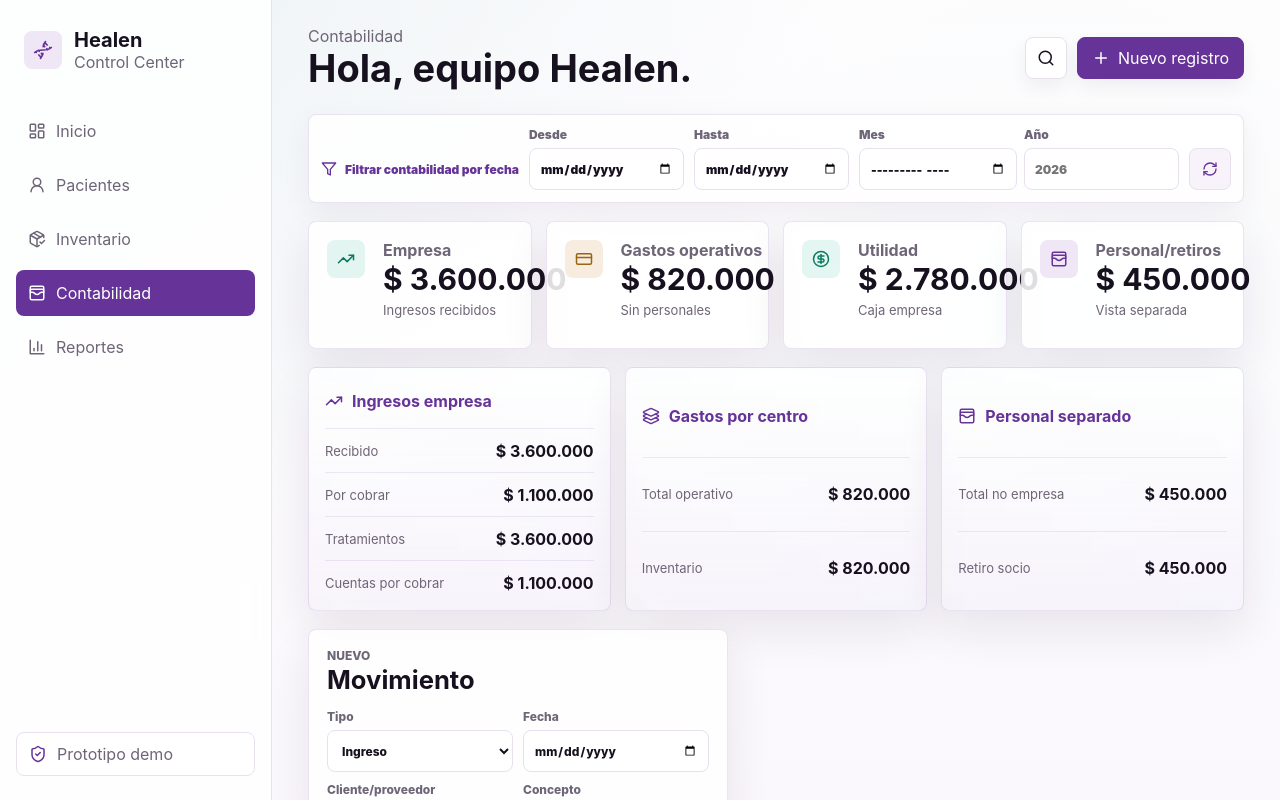
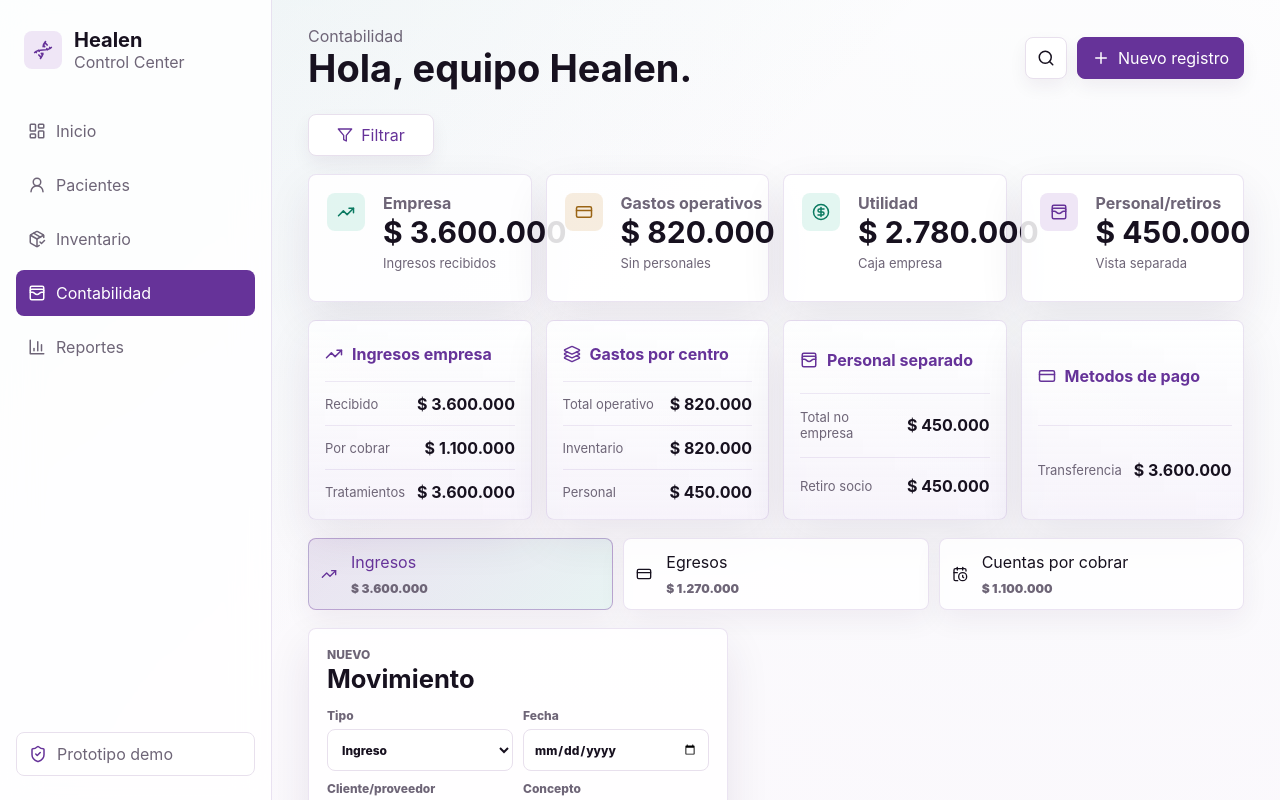
Before and after one commit to silvanasolvers/dashboard-healen-fase2, a React (Vite) app: page / in a window 1280 px wide. Both pictures are taken after a click on the button "Contabilidad". Shown: the top 800 px of the page. Built offline with nearby package versions, Linux system fonts and the light colour scheme.

Commit message:
feat: organize accounting tabs

```diff
--- a/src/App.tsx
+++ b/src/App.tsx
@@ -37,6 +37,7 @@ type PatientStatus = 'Activo' | 'Por finalizar' | 'Finalizado';
 type InventoryStatus = 'Disponible' | 'Bajo stock' | 'Agotado' | 'Proximo a vencer';
 type MovementScope = 'Empresa' | 'Personal' | 'Retiro socio' | 'Reembolso';
 type MovementKind = 'Ingreso' | 'Gasto';
+type AccountingTab = 'ingresos' | 'egresos' | 'cobrar';
 
 interface DateFilter {
   from: string;
@@ -293,6 +294,16 @@ function matchesTreatmentFilter(patient: Patient, filter: DateFilter) {
   return matchesDateFilter(patient.startDate, filter) || matchesDateFilter(patient.endDate, filter);
 }
 
+function isReceivable(movement: FinanceMovement) {
+  return (
+    movement.kind === 'Ingreso' &&
+    (movement.status === 'Pendiente' ||
+      movement.status === 'Vencido' ||
+      movement.paymentMethod === 'Pendiente' ||
+      movement.category.toLowerCase().includes('cobrar'))
+  );
+}
+
 function sumBy<T>(items: T[], key: (item: T) => string, value: (item: T) => number) {
   return items.reduce<Record<string, number>>((acc, item) => {
     const group = key(item);
@@ -495,7 +506,9 @@ export function App() {
     event.preventDefault();
     const form = new FormData(event.currentTarget);
     const kind = String(form.get('kind') || 'Ingreso') as MovementKind;
-    const status = kind === 'Ingreso' ? 'Recibido' : 'Pagado';
+    const paymentMethod = String(form.get('paymentMethod') || 'Transferencia');
+    let status = String(form.get('status') || (kind === 'Ingreso' ? 'Recibido' : 'Pagado')) as FinanceMovement['status'];
+    if (kind === 'Ingreso' && paymentMethod === 'Pendiente') status = 'Pendiente';
     const attachmentFile = form.get('attachment');
     const hasAttachment = attachmentFile instanceof File && attachmentFile.size > 0;
     const newMovement: FinanceMovement = {
@@ -506,7 +519,7 @@ export function App() {
       concept: String(form.get('concept') || 'Movimiento'),
       category: String(form.get('category') || 'General'),
       value: Number(form.get('value')) || 0,
-      paymentMethod: String(form.get('paymentMethod') || 'Transferencia'),
+      paymentMethod,
       costCenter: String(form.get('costCenter') || 'Operacion'),
       scope: String(form.get('scope') || 'Empresa') as MovementScope,
       status,
@@ -882,6 +895,33 @@ function PeriodFilter({
   );
 }
 
+function CollapsiblePeriodFilter({
+  filter,
+  onChange,
+  label,
+  open,
+  onToggle,
+}: {
+  filter: DateFilter;
+  onChange: (filter: DateFilter) => void;
+  label: string;
+  open: boolean;
+  onToggle: () => void;
+}) {
+  const active = hasDateFilter(filter);
+
+  return (
+    <div className="filter-shell">
+      <button className={`secondary-action filter-toggle ${active ? 'active' : ''}`} onClick={onToggle} type="button">
+        <Filter size={16} />
+        Filtrar
+        {active && <span>Activo</span>}
+      </button>
+      {open && <PeriodFilter filter={filter} onChange={onChange} label={label} />}
+    </div>
+  );
+}
+
 function PatientsView({
   patients,
   patientSearch,
@@ -1119,39 +1159,75 @@ function AccountingView({
   addMovement: (event: FormEvent<HTMLFormElement>) => void;
 }) {
   const [selectedSupport, setSelectedSupport] = useState<FinanceMovement | null>(null);
-  const companyMovements = finance.filter((movement) => movement.scope === 'Empresa');
-  const companyIncome = companyMovements
-    .filter((movement) => movement.kind === 'Ingreso' && movement.status !== 'Pendiente')
+  const [activeTab, setActiveTab] = useState<AccountingTab>('ingresos');
+  const [filterOpen, setFilterOpen] = useState(false);
+  const incomeMovements = finance.filter(
+    (movement) => movement.kind === 'Ingreso' && movement.scope === 'Empresa' && !isReceivable(movement),
+  );
+  const receivableMovements = finance.filter(isReceivable);
+  const expenseMovements = finance.filter((movement) => movement.kind === 'Gasto');
+  const companyIncome = incomeMovements.reduce((total, movement) => total + movement.value, 0);
+  const pendingIncome = receivableMovements.reduce((total, movement) => total + movement.value, 0);
+  const companyExpenses = expenseMovements
+    .filter((movement) => movement.scope === 'Empresa')
     .reduce((total, movement) => total + movement.value, 0);
-  const pendingIncome = companyMovements
-    .filter((movement) => movement.kind === 'Ingreso' && movement.status === 'Pendiente')
-    .reduce((total, movement) => total + movement.value, 0);
-  const companyExpenses = companyMovements
-    .filter((movement) => movement.kind === 'Gasto')
-    .reduce((total, movement) => total + movement.value, 0);
-  const personalOut = finance
+  const personalOut = expenseMovements
     .filter((movement) => movement.scope !== 'Empresa')
     .reduce((total, movement) => total + movement.value, 0);
   const netProfit = companyIncome - companyExpenses;
   const incomeByCategory = sumBy(
-    finance.filter((movement) => movement.kind === 'Ingreso'),
+    incomeMovements,
     (movement) => movement.category,
     (movement) => movement.value,
   );
   const expensesByCenter = sumBy(
-    finance.filter((movement) => movement.kind === 'Gasto' && movement.scope === 'Empresa'),
+    expenseMovements,
     (movement) => movement.costCenter,
     (movement) => movement.value,
   );
   const personalByScope = sumBy(
-    finance.filter((movement) => movement.scope !== 'Empresa'),
+    expenseMovements.filter((movement) => movement.scope !== 'Empresa'),
     (movement) => movement.scope,
     (movement) => movement.value,
   );
+  const activeMovements =
+    activeTab === 'ingresos' ? incomeMovements : activeTab === 'egresos' ? expenseMovements : receivableMovements;
+  const activeTotal = activeMovements.reduce((total, movement) => total + movement.value, 0);
+  const activeMeta = {
+    ingresos: {
+      eyebrow: 'Ingresos',
+      title: 'Ingresos recibidos',
+      badge: `${incomeMovements.length} registros`,
+      empty: 'No hay ingresos recibidos en este periodo.',
+    },
+    egresos: {
+      eyebrow: 'Egresos',
+      title: 'Egresos y retiros',
+      badge: `${expenseMovements.length} registros`,
+      empty: 'No hay egresos en este periodo.',
+    },
+    cobrar: {
+      eyebrow: 'Cuentas por cobrar',
+      title: 'Cartera pendiente',
+      badge: `${receivableMovements.length} pendientes`,
+      empty: 'No hay cuentas por cobrar en este periodo.',
+    },
+  }[activeTab];
+  const paymentByMethod = sumBy(
+    activeMovements,
+    (movement) => movement.paymentMethod,
+    (movement) => movement.value,
+  );
 
   return (
     <div className="content-stack">
-      <PeriodFilter filter={financeFilter} onChange={setFinanceFilter} label="Filtrar contabilidad por fecha" />
+      <CollapsiblePeriodFilter
+        filter={financeFilter}
+        onChange={setFinanceFilter}
+        label="Calendario de busqueda"
+        open={filterOpen}
+        onToggle={() => setFilterOpen((current) => !current)}
+      />
       <section className="stats-grid">
         <StatCard label="Empresa" value={formatCurrency(companyIncome)} helper="Ingresos recibidos" icon={TrendingUp} tone="success" />
         <StatCard label="Gastos operativos" value={formatCurrency(companyExpenses)} helper="Sin personales" icon={CreditCard} tone="warning" />
@@ -1191,7 +1267,56 @@ function AccountingView({
             <DetailLine key={scope} label={scope} value={formatCurrency(value)} />
           ))}
         </article>
+        <article className="detail-card payment-methods-card">
+          <div className="detail-card-title">
+            <CreditCard size={18} />
+            <strong>Metodos de pago</strong>
+          </div>
+          {Object.keys(paymentByMethod).length > 0 ? (
+            Object.entries(paymentByMethod).map(([method, value]) => (
+              <DetailLine key={method} label={method} value={formatCurrency(value)} />
+            ))
+          ) : (
+            <DetailLine label="Sin movimientos" value={formatCurrency(0)} />
+          )}
+        </article>
       </section>
+
+      <div className="accounting-tabs" role="tablist" aria-label="Secciones de contabilidad">
+        <button
+          className={activeTab === 'ingresos' ? 'active' : ''}
+          onClick={() => setActiveTab('ingresos')}
+          type="button"
+          role="tab"
+          aria-selected={activeTab === 'ingresos'}
+        >
+          <TrendingUp size={16} />
+          Ingresos
+          <span>{formatCurrency(companyIncome)}</span>
+        </button>
+        <button
+          className={activeTab === 'egresos' ? 'active' : ''}
+          onClick={() => setActiveTab('egresos')}
+          type="button"
+          role="tab"
+          aria-selected={activeTab === 'egresos'}
+        >
+          <CreditCard size={16} />
+          Egresos
+          <span>{formatCurrency(companyExpenses + personalOut)}</span>
+        </button>
+        <button
+          className={activeTab === 'cobrar' ? 'active' : ''}
+          onClick={() => setActiveTab('cobrar')}
+          type="button"
+          role="tab"
+          aria-selected={activeTab === 'cobrar'}
+        >
+          <CalendarClock size={16} />
+          Cuentas por cobrar
+          <span>{formatCurrency(pendingIncome)}</span>
+        </button>
+      </div>
 
       <section className="split-layout">
         <article className="panel">
@@ -1229,8 +1354,21 @@ function AccountingView({
               <select name="paymentMethod">
                 <option>Transferencia</option>
                 <option>Efectivo</option>
-                <option>Tarjeta</option>
+                <option>Tarjeta credito</option>
+                <option>Tarjeta debito</option>
+                <option>PSE</option>
+                <option>Nequi</option>
+                <option>Daviplata</option>
                 <option>Pendiente</option>
+              </select>
+            </label>
+            <label>
+              Estado
+              <select name="status">
+                <option>Recibido</option>
+                <option>Pendiente</option>
+                <option>Pagado</option>
+                <option>Vencido</option>
               </select>
             </label>
             <label>
@@ -1267,48 +1405,78 @@ function AccountingView({
 
         <article className="panel span-2">
           <SectionHeader
-            eyebrow="Caja"
-            title="Ingresos, gastos y retiros"
-            action={<Badge label={`Por cobrar ${formatCurrency(pendingIncome)}`} tone="warning" />}
+            eyebrow={activeMeta.eyebrow}
+            title={activeMeta.title}
+            action={<Badge label={`${activeMeta.badge} · ${formatCurrency(activeTotal)}`} tone={activeTab === 'egresos' ? 'warning' : activeTab === 'cobrar' ? 'danger' : 'success'} />}
           />
-          <div className="table-wrap">
-            <table>
+          <MovementTable movements={activeMovements} emptyText={activeMeta.empty} onSupport={setSelectedSupport} />
+        </article>
+      </section>
+
+      {selectedSupport && (
+        <SupportModal movement={selectedSupport} onClose={() => setSelectedSupport(null)} />
+      )}
+    </div>
+  );
+}
+
+function MovementTable({
+  movements,
+  emptyText,
+  onSupport,
+}: {
+  movements: FinanceMovement[];
+  emptyText: string;
+  onSupport: (movement: FinanceMovement) => void;
+}) {
+  return (
+    <div className="table-wrap accounting-table-wrap">
+      <table className="accounting-table">
         <thead>
           <tr>
             <th>Movimiento</th>
             <th>Fecha</th>
             <th>Cliente/proveedor</th>
-                  <th>Categoria / centro</th>
-                  <th>Pago / estado</th>
+            <th>Categoria</th>
+            <th>Centro</th>
+            <th>Metodo de pago</th>
+            <th>Estado</th>
             <th>Valor</th>
             <th>Tipo</th>
             <th>Soporte</th>
           </tr>
         </thead>
         <tbody>
-                {finance.map((movement) => (
+          {movements.length === 0 ? (
+            <tr>
+              <td className="empty-table" colSpan={10}>{emptyText}</td>
+            </tr>
+          ) : (
+            movements.map((movement) => (
               <tr key={movement.id}>
-                    <td>
+                <td data-label="Movimiento">
                   <strong>{movement.concept}</strong>
                   <span>{movement.id} · {movement.kind}</span>
                 </td>
-                    <td>{movement.date}</td>
-                    <td>{movement.person}</td>
-                    <td>
+                <td data-label="Fecha">{movement.date}</td>
+                <td data-label="Cliente / prov.">{movement.person}</td>
+                <td data-label="Categoria">
                   <strong>{movement.category}</strong>
-                      <span>{movement.costCenter}</span>
                 </td>
-                    <td>
-                      <strong>{movement.paymentMethod}</strong>
-                      <span>{movement.status}</span>
+                <td data-label="Centro">{movement.costCenter}</td>
+                <td data-label="Metodo de pago">
+                  <strong className="payment-method">{movement.paymentMethod}</strong>
                 </td>
-                    <td>{formatCurrency(movement.value)}</td>
-                    <td>
+                <td data-label="Estado">
+                  <span className="status-text">{movement.status}</span>
+                </td>
+                <td data-label="Valor">{formatCurrency(movement.value)}</td>
+                <td data-label="Tipo">
                   <Badge label={movement.scope} tone={movement.scope === 'Empresa' ? 'success' : 'neutral'} />
                 </td>
-                    <td>
+                <td data-label="Soporte">
                   {movement.attachment ? (
-                        <button className="support-button" onClick={() => setSelectedSupport(movement)} type="button">
+                    <button className="support-button" onClick={() => onSupport(movement)} type="button">
                       <Eye size={16} />
                       Ver soporte
                     </button>
@@ -1317,16 +1485,10 @@ function AccountingView({
                   )}
                 </td>
               </tr>
-                ))}
+            ))
+          )}
         </tbody>
       </table>
-          </div>
-        </article>
-      </section>
-
-      {selectedSupport && (
-        <SupportModal movement={selectedSupport} onClose={() => setSelectedSupport(null)} />
-      )}
     </div>
   );
 }
--- a/src/styles.css
+++ b/src/styles.css
@@ -587,6 +587,37 @@ td span,
   box-shadow: 0 10px 30px rgba(44, 24, 65, 0.06);
 }
 
+.filter-shell {
+  width: 100%;
+  display: grid;
+  justify-items: start;
+  gap: 10px;
+}
+
+.filter-shell .period-filter {
+  width: 100%;
+}
+
+.filter-toggle {
+  min-width: 126px;
+}
+
+.filter-toggle.active {
+  background: #f2fbf8;
+  border-color: rgba(72, 196, 163, 0.42);
+  color: #0b7a61;
+}
+
+.filter-toggle span {
+  min-height: 20px;
+  border-radius: 8px;
+  padding: 2px 7px;
+  background: rgba(72, 196, 163, 0.16);
+  color: #0b7a61;
+  font-size: 11px;
+  font-weight: 900;
+}
+
 .filter-title,
 .period-filter label {
   display: grid;
@@ -615,8 +646,11 @@ td span,
 }
 
 .table-wrap {
+  max-width: 100%;
   width: 100%;
   overflow-x: auto;
+  overflow-y: hidden;
+  -webkit-overflow-scrolling: touch;
 }
 
 table {
@@ -646,6 +680,185 @@ td span {
 
 td span {
   font-size: 12px;
+}
+
+.accounting-table-wrap {
+  container-type: inline-size;
+  padding-bottom: 6px;
+}
+
+.accounting-table {
+  min-width: 1180px;
+  table-layout: fixed;
+}
+
+.accounting-table th,
+.accounting-table td {
+  vertical-align: top;
+  white-space: normal;
+  overflow-wrap: anywhere;
+  line-height: 1.35;
+}
+
+.accounting-table th:nth-child(1) {
+  width: 17%;
+}
+
+.accounting-table th:nth-child(2) {
+  width: 10%;
+}
+
+.accounting-table th:nth-child(3) {
+  width: 15%;
+}
+
+.accounting-table th:nth-child(4) {
+  width: 13%;
+}
+
+.accounting-table th:nth-child(5) {
+  width: 11%;
+}
+
+.accounting-table th:nth-child(6) {
+  width: 11%;
+}
+
+.accounting-table th:nth-child(7) {
+  width: 9%;
+}
+
+.accounting-table th:nth-child(8) {
+  width: 10%;
+}
+
+.accounting-table th:nth-child(9) {
+  width: 10%;
+}
+
+.accounting-table th:nth-child(10) {
+  width: 13%;
+}
+
+.payment-method,
+.status-text {
+  display: inline-flex;
+  min-height: 28px;
+  align-items: center;
+  border-radius: 8px;
+  padding: 4px 9px;
+  font-weight: 900;
+}
+
+.payment-method {
+  background: #f2fbf8;
+  color: #0b7a61;
+}
+
+.status-text {
+  background: #f7f2fb;
+  color: var(--purple);
+}
+
+.accounting-tabs {
+  display: grid;
+  grid-template-columns: repeat(3, minmax(0, 1fr));
+  gap: 10px;
+}
+
+.accounting-tabs button {
+  min-height: 72px;
+  border: 1px solid rgba(102, 51, 153, 0.13);
+  border-radius: 8px;
+  padding: 12px;
+  display: grid;
+  grid-template-columns: 20px minmax(0, 1fr);
+  gap: 8px 10px;
+  align-items: center;
+  background: rgba(255, 255, 255, 0.82);
+  color: var(--ink);
+  text-align: left;
+  box-shadow: 0 10px 28px rgba(44, 24, 65, 0.06);
+}
+
+.accounting-tabs button:hover,
+.accounting-tabs button.active {
+  border-color: rgba(102, 51, 153, 0.36);
+  background: linear-gradient(135deg, rgba(102, 51, 153, 0.11), rgba(72, 196, 163, 0.11));
+  color: var(--purple);
+}
+
+.accounting-tabs svg {
+  grid-row: span 2;
+}
+
+.accounting-tabs span {
+  grid-column: 2;
+  color: var(--muted);
+  font-size: 12px;
+  font-weight: 900;
+}
+
+.empty-table {
+  height: 96px;
+  color: var(--muted);
+  text-align: center;
+  white-space: normal;
+}
+
+@container (max-width: 1180px) {
+  .accounting-table {
+    min-width: 0;
+  }
+
+  .accounting-table thead {
+    display: none;
+  }
+
+  .accounting-table,
+  .accounting-table tbody,
+  .accounting-table tr,
+  .accounting-table td {
+    display: block;
+    width: 100%;
+  }
+
+  .accounting-table tr {
+    margin-bottom: 12px;
+    border: 1px solid var(--line);
+    border-radius: 8px;
+    padding: 10px 12px;
+    background: white;
+  }
+
+  .accounting-table td {
+    display: grid;
+    grid-template-columns: minmax(128px, 34%) minmax(0, 1fr);
+    gap: 10px;
+    padding: 10px 0;
+    border-bottom: 1px solid var(--line);
+  }
+
+  .accounting-table td:last-child {
+    border-bottom: 0;
+  }
+
+  .accounting-table td::before {
+    content: attr(data-label);
+    color: var(--muted);
+    font-size: 11px;
+    font-weight: 900;
+    text-transform: uppercase;
+  }
+
+  .accounting-table .badge,
+  .accounting-table .support-button {
+    justify-self: start;
+  }
+
+  .empty-table {
+    text-align: left;
+  }
 }
 
 .mini-chart {
@@ -816,7 +1029,7 @@ td span {
 
 .detail-grid {
   display: grid;
-  grid-template-columns: repeat(3, minmax(0, 1fr));
+  grid-template-columns: repeat(4, minmax(0, 1fr));
   gap: 14px;
 }
 
@@ -1135,6 +1348,61 @@ td span {
   }
 }
 
+@media (max-width: 760px) {
+  .accounting-table-wrap {
+    overflow-x: visible;
+  }
+
+  .accounting-table {
+    min-width: 0;
+  }
+
+  .accounting-table thead {
+    display: none;
+  }
+
+  .accounting-table,
+  .accounting-table tbody,
+  .accounting-table tr,
+  .accounting-table td {
+    display: block;
+    width: 100%;
+  }
+
+  .accounting-table tr {
+    margin-bottom: 12px;
+    border: 1px solid var(--line);
+    border-radius: 8px;
+    padding: 10px 12px;
+    background: white;
+  }
+
+  .accounting-table td {
+    display: grid;
+    grid-template-columns: minmax(112px, 36%) minmax(0, 1fr);
+    gap: 10px;
+    padding: 10px 0;
+    border-bottom: 1px solid var(--line);
+  }
+
+  .accounting-table td:last-child {
+    border-bottom: 0;
+  }
+
+  .accounting-table td::before {
+    content: attr(data-label);
+    color: var(--muted);
+    font-size: 11px;
+    font-weight: 900;
+    text-transform: uppercase;
+  }
+
+  .accounting-table .badge,
+  .accounting-table .support-button {
+    justify-self: start;
+  }
+}
+
 @media (max-width: 640px) {
   .main-area {
     padding: 16px 12px 28px;
@@ -1160,6 +1428,10 @@ td span {
   .stats-grid,
   .dashboard-grid,
   .detail-grid {
+    grid-template-columns: 1fr;
+  }
+
+  .accounting-tabs {
     grid-template-columns: 1fr;
   }
 
```
Lines whose indentation alone changed are shown as unchanged.
